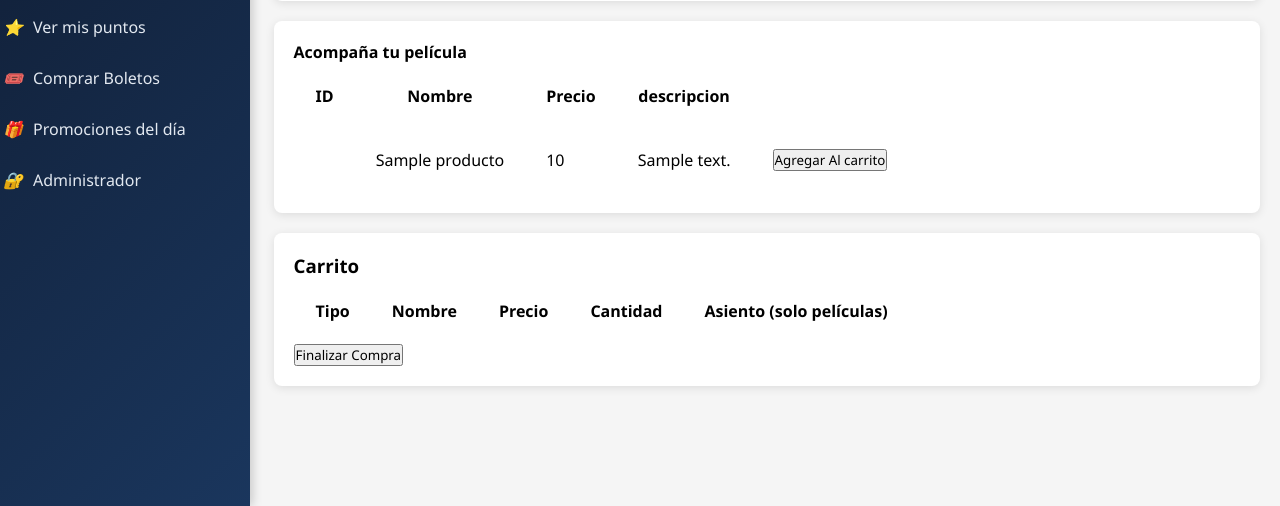
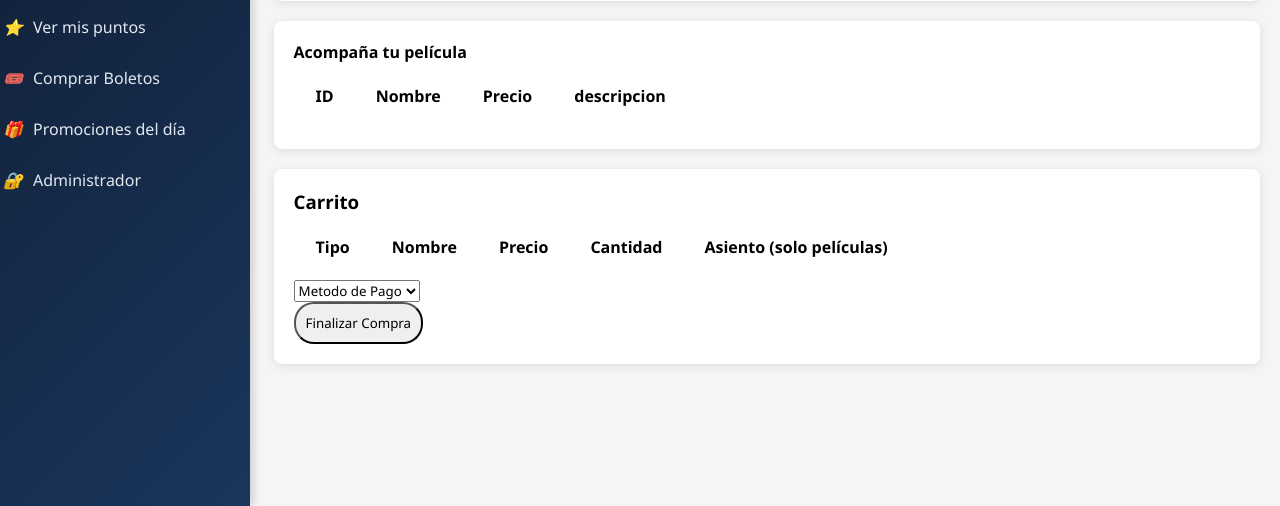
Before and after one commit to AlejandroRBC/CineBackend, a PHP site: page /Capa_Presentacion/PHP/venta-transaccion/comprar.php in a window 1280 px wide. Shown: the part 294-800 px from the top of the page. Run offline with PHP 8.4, Linux system fonts and the light colour scheme; tables that the repository leaves empty or names only in its code hold one stand-in row (values such as "Sample post"); data that the repository does not hold is empty.

Commit message:
preguntas 1

```diff
--- a/Capa_Datos/SQL/CRUDProductos.php
+++ b/Capa_Datos/SQL/CRUDProductos.php
@@ -2,7 +2,7 @@
     include __DIR__ . "/../conexionBD/conexion.php";
 
     function ListarProductosDisponibles($conexion){
-        $sql = "SELECT * FROM productos";
+        $sql = "SELECT * FROM productos WHERE stock>0 AND activo like 'Activo'";
         return $conexion->query($sql);
     }
 
--- /dev/null
+++ b/Capa_Presentacion/CSS/botones.css
@@ -0,0 +1,4 @@
+button{
+    border-radius: 20px;
+    padding: 10px;
+}
--- a/Capa_Presentacion/JAVASCRIPT/venta-transaccion/carrito.js
+++ b/Capa_Presentacion/JAVASCRIPT/venta-transaccion/carrito.js
@@ -2,7 +2,7 @@
     const carrito = [];
     const tabla = document.getElementById("tabla-carrito");
 
-    // Delegación: escuchar clicks en botones "Agregar al carrito"
+    //  escuchar a Agregar al carrito
     document.body.addEventListener("click", e => {
         if(e.target.tagName === "BUTTON" && e.target.dataset.tipo){
             const tipo = e.target.dataset.tipo;
--- a/Capa_Presentacion/PHP/venta-transaccion/comprar.php
+++ b/Capa_Presentacion/PHP/venta-transaccion/comprar.php
@@ -1,5 +1,6 @@
 <link rel="stylesheet" href="../../CSS/Sidebar/sidebar.css">
 <link rel="stylesheet" href="../../CSS/Tablas/tablas.css">
+<link rel="stylesheet" href="../../CSS/botones.css">
 <script src="../../JAVASCRIPT/Sidebar/sidebar.js"></script>
 <script src="../../JAVASCRIPT/venta-transaccion/carrito.js"></script>
 
@@ -11,7 +12,7 @@
     include_once __DIR__ . "/../../../Capa_Datos/SQL/CRUDProductos.php";
     $peliculas = ListarPeliculasHabilitadas($conexion);
     $productos = ListarProductosDisponibles($conexion);
- ?>
+?>
 <div class="contenido-principal">
     <div class="content-cabeza">
         <h1>Compra de Boletos</h1>
@@ -84,8 +85,17 @@
                 <th></th>
             </tr>
         </table>
+
+        <div class="modalPago" id="modalPago">
+            <select required name="metodoPago" id="metodoPago">
+                <option value="" disabled selected>Metodo de Pago</option>
+                <option value="QR">Q.R.</option>
+                <option value="Efectivo">Efectivo</option>
+                <option value="Transferencia">Transferencia</option>
+            </select>
+        </div>
         <button type="submit" name="finalizar">Finalizar Compra</button>
     </form>
+    </div>
 
-    </div>
 </div>
```
Also changed, not shown: Capa_Presentacion/CSS/compra/modalesCompra.css (added).
